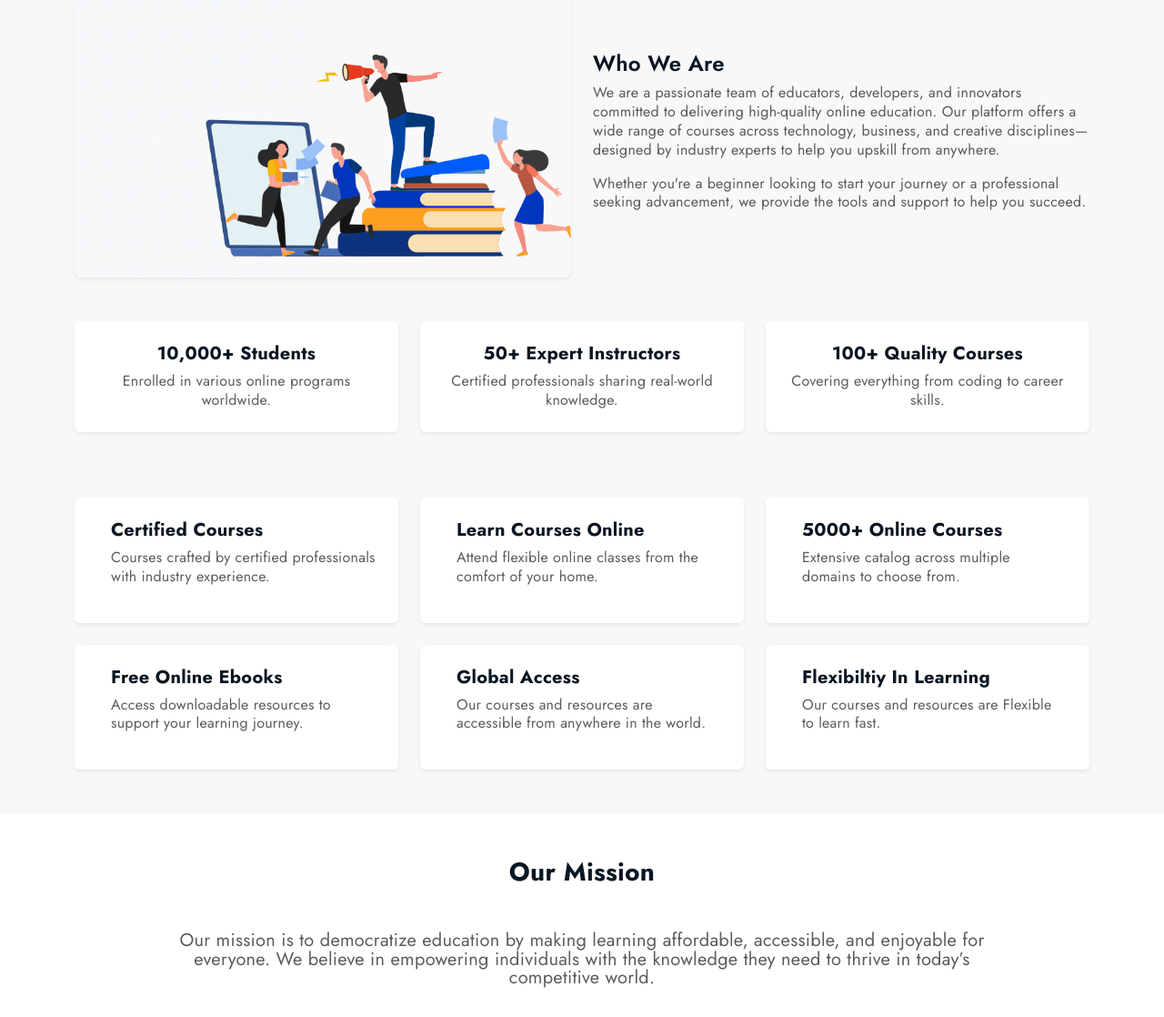
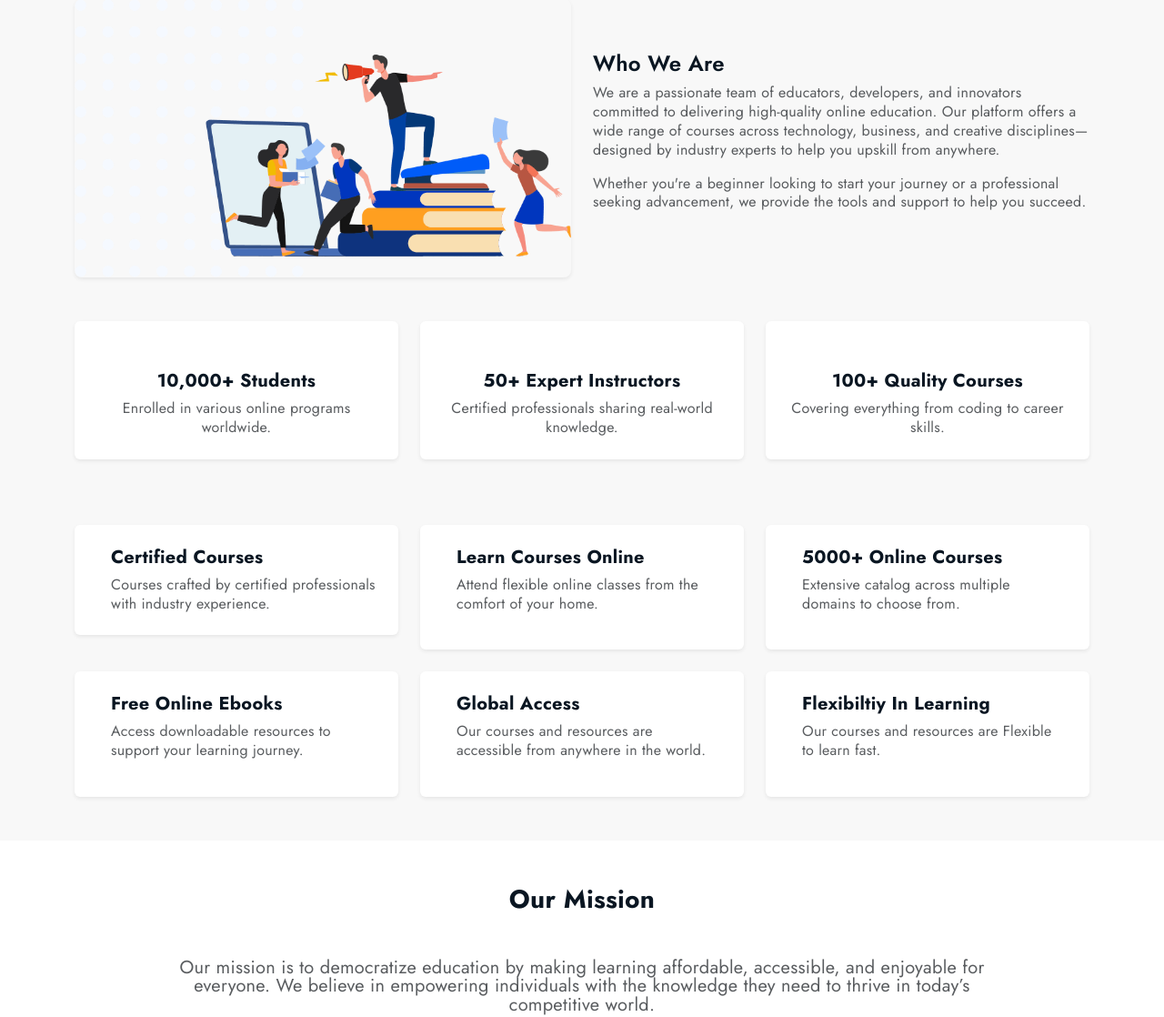
Before and after one commit to InternVision-Tech-Team/Course-Management, a Django app: page /about-us/ in a window 1280 px wide. Shown: the part 212-1330 px from the top of the page at 91% size. Run offline with Django 5.2, Linux system fonts and the light colour scheme; some libraries are stand-ins or nearby versions.

Commit message:
chenged in aboutus as, added proper alignment in images and text

```diff
--- a/courseapp/templates/aboutus.html
+++ b/courseapp/templates/aboutus.html
@@ -3,6 +3,7 @@
 
 {% block content %}
 <section class="py-5 bg-light">
+
   <div class="container">
     <div class="text-center mb-5 pt-5">
       <h2 class="fw-bold">About Us</h2>
@@ -13,6 +14,7 @@
       <div class="col-lg-6">
         <img src="{% static 'images/register-img.png' %}" alt="About Us" class="img-fluid rounded-3 shadow-sm">
       </div>
+
       <div class="col-lg-6">
         <h4 class="fw-semibold">Who We Are</h4>
         <p class="text-muted">
@@ -28,18 +30,23 @@
     <div class="row text-center mb-5">
       <div class="col-md-4 mb-4">
         <div class="p-4 bg-white rounded shadow-sm h-100">
+          <iconify-icon class="fs-1 me-3 text-primary" icon="ph:student-fill"></iconify-icon>
           <h5 class="fw-bold">10,000+ Students</h5>
           <p class="text-muted mb-0">Enrolled in various online programs worldwide.</p>
         </div>
       </div>
+
       <div class="col-md-4 mb-4">
         <div class="p-4 bg-white rounded shadow-sm h-100">
+          <iconify-icon class="fs-1 me-3 text-primary" icon="mdi:teacher"></iconify-icon>
           <h5 class="fw-bold">50+ Expert Instructors</h5>
           <p class="text-muted mb-0">Certified professionals sharing real-world knowledge.</p>
         </div>
       </div>
+
       <div class="col-md-4 mb-4">
         <div class="p-4 bg-white rounded shadow-sm h-100">
+          <iconify-icon class="fs-1 me-3 text-primary" icon="fluent:book-24-filled"></iconify-icon>
           <h5 class="fw-bold">100+ Quality Courses</h5>
           <p class="text-muted mb-0">Covering everything from coding to career skills.</p>
         </div>
@@ -47,13 +54,12 @@
     </div>
 
     <div class="row g-4">
-
       <div class="col-md-6 col-lg-4">
         <div class="services-element p-4 bg-white rounded shadow-sm d-flex">
           <iconify-icon class="fs-1 me-3 text-primary" icon="la:certificate"></iconify-icon>
           <div>
             <h5 class="fw-bold">Certified Courses</h5>
-            <p class="text-muted">Courses crafted by certified professionals with industry experience.</p>
+            <p class="text-muted mb-0">Courses crafted by certified professionals with industry experience.</p>
           </div>
         </div>
       </div>
@@ -113,10 +119,12 @@
 </section>
 
 <section class="py-5">
+
   <div class="container">
     <div class="text-center mb-5">
       <h3 class="fw-bold">Our Mission</h3>
     </div>
+
     <div class="row justify-content-center">
       <div class="col-lg-10">
         <p class="lead text-muted text-center">
@@ -125,6 +133,7 @@
         </p>
       </div>
     </div>
+
   </div>
 </section>
 {% endblock %}
```
